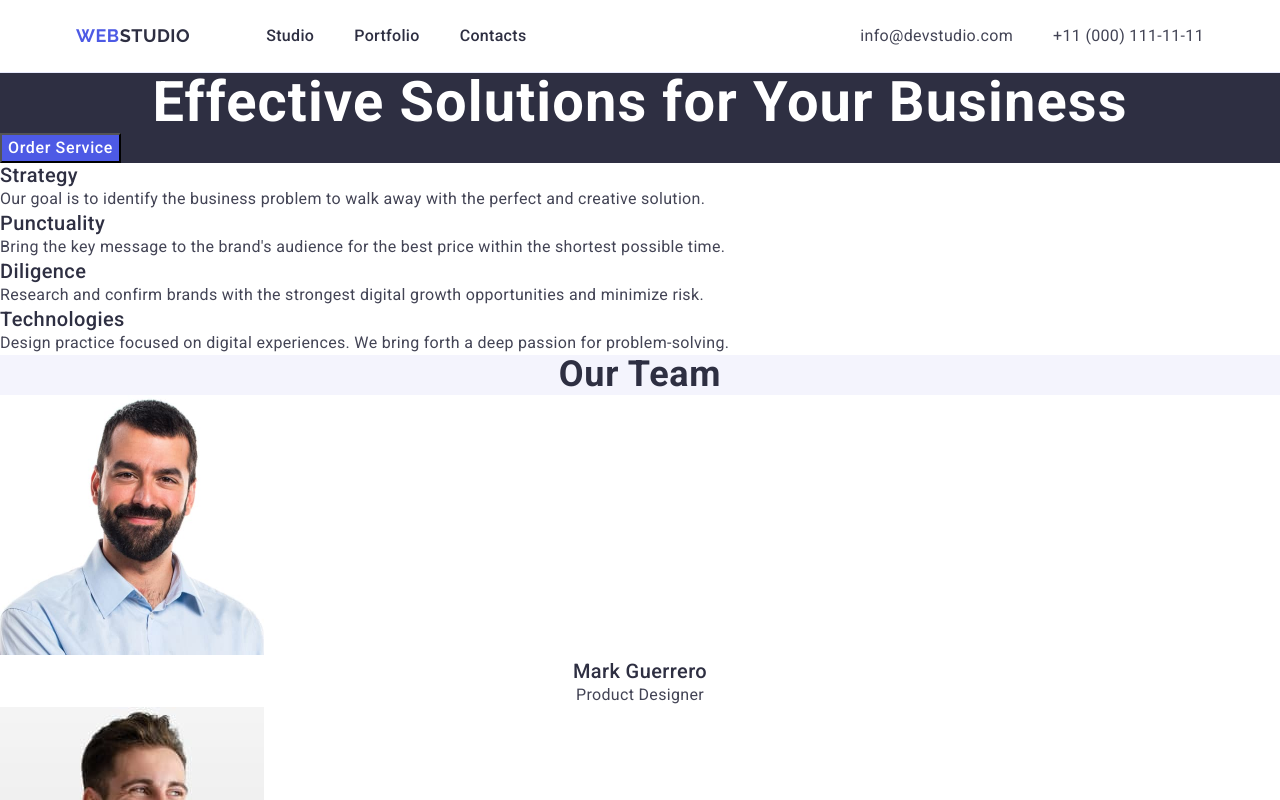
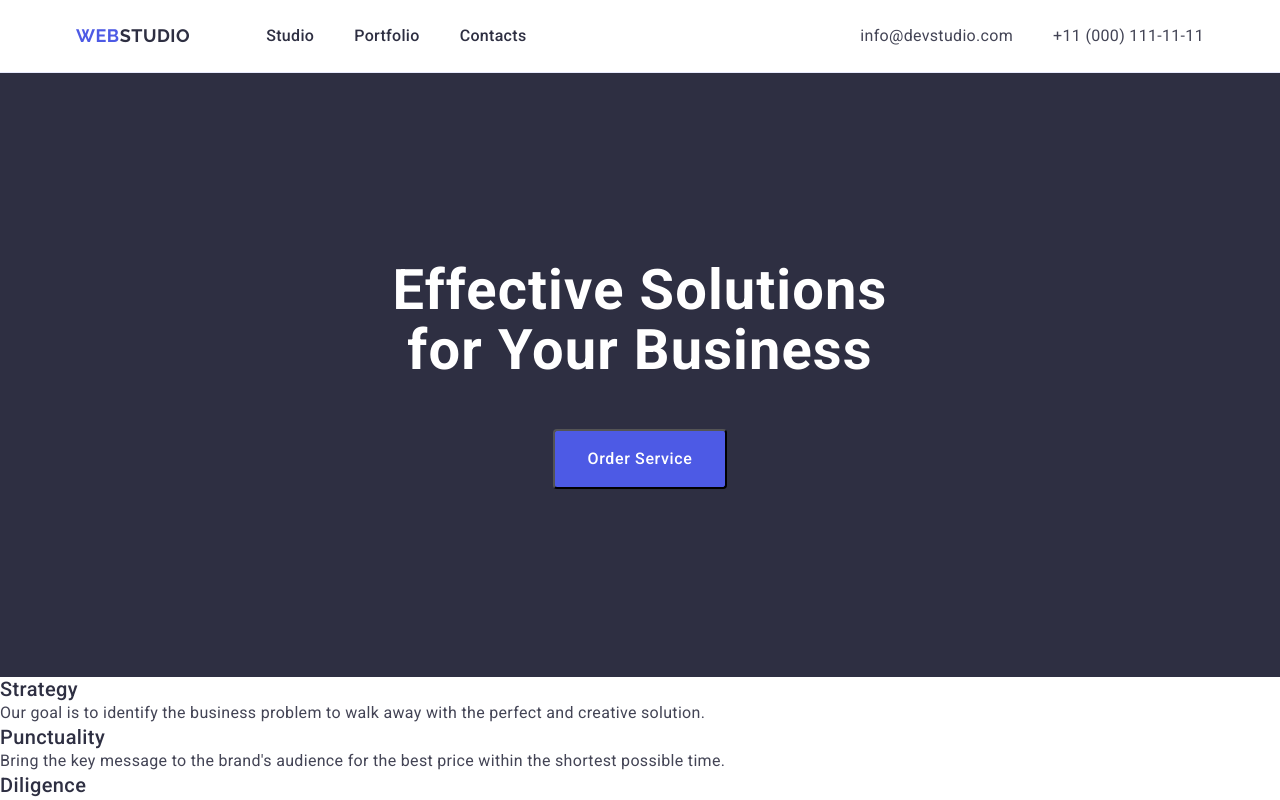
Before and after one commit to ShumFX/goit-markup-hw-03, a plain HTML site: page index.html in a window 1280 px wide. Shown: the top 800 px of the page. Drawn offline with nearby package versions, Linux system fonts and the light colour scheme.

Commit message:
add solution

```diff
--- a/css/styles.css
+++ b/css/styles.css
@@ -125,6 +125,8 @@ a {
 
 .solution {
   background-color: #2e2f42;
+  padding-top: 188px;
+  padding-bottom: 188px;
 }
 
 .solution-text {
@@ -134,6 +136,9 @@ a {
   letter-spacing: 0.02em;
   text-align: center;
   color: #fff;
+  max-width: 496px;
+  margin: 0 auto;
+  margin-bottom: 48px;
 }
 
 .solution-button {
@@ -144,6 +149,10 @@ a {
   color: #fff;
   background-color: #4d5ae5;
   cursor: pointer;
+  border-radius: 4px;
+  display: block;
+  margin: 0 auto;
+  padding: 16px 32px;
 }
 
 .solution-button:focus,
--- a/index.html
+++ b/index.html
@@ -55,8 +55,10 @@
     </header>
     <main class="page-main">
       <section class="solution">
-        <h1 class="solution-text">Effective Solutions for Your Business</h1>
-        <button type="button" class="solution-button">Order Service</button>
+        <div class="container">
+          <h1 class="solution-text">Effective Solutions for Your Business</h1>
+          <button type="button" class="solution-button">Order Service</button>
+        </div>
       </section>
 
       <section class="tasks">
```
